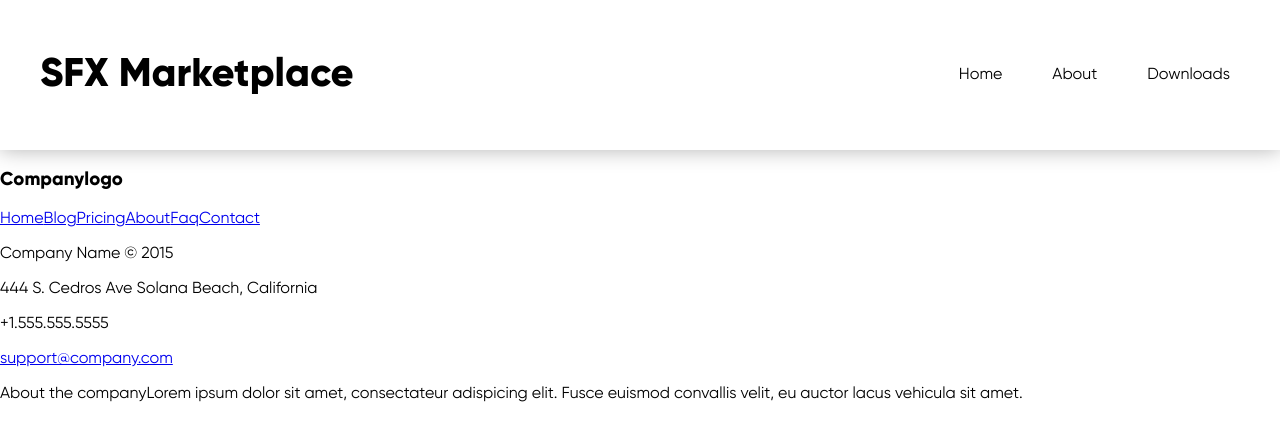
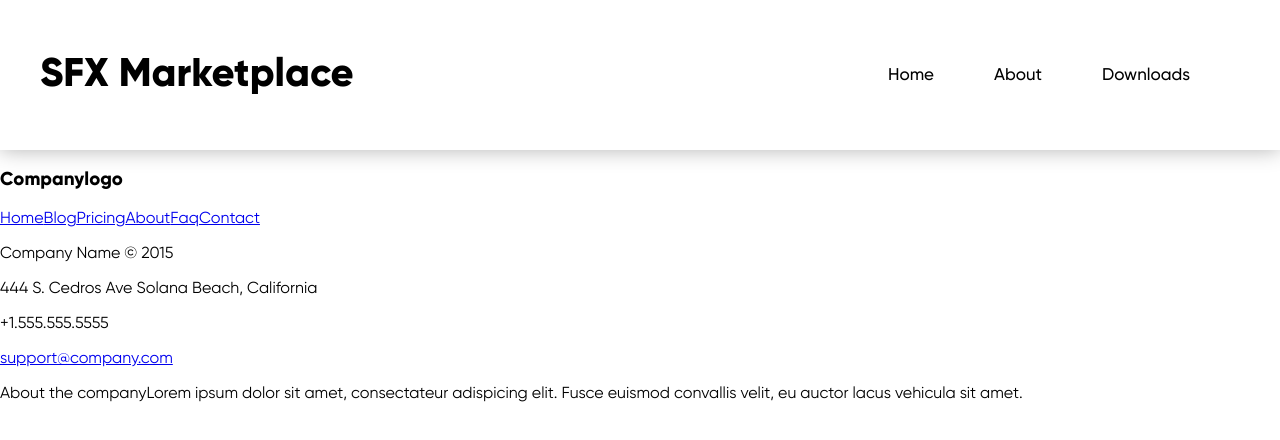
Before and after one commit to vishal-1230/SFXMarketplace, a React (Create React App) app in the folder client/: page / in a window 1280 px wide. Shown: the top 440 px of the page. Built offline with nearby package versions, Linux system fonts and the light colour scheme.

Commit message:
Navbar update 3

```diff
--- a/client/src/Footer.css
+++ b/client/src/Footer.css
@@ -1,3 +1,4 @@
+
 
 section {
   width: 100%;
--- a/client/src/Footer.js
+++ b/client/src/Footer.js
@@ -1,5 +1,6 @@
 import React from 'react'
 import "./Footer.css"
+
 function Footer() {
   return (
     <div>
--- a/client/src/Navbar.css
+++ b/client/src/Navbar.css
@@ -10,20 +10,24 @@
   justify-content: space-between;
   }
 
-  .main{
-    background: #eee;
-  }
 
-  .navbarHeading{
+
+.navbarHeading{
     margin-top: 0;
     margin-left: 40px;
     font-size: 40px;
     font-weight: 700;
-  }
+}
 
-  .navMenuItem{
+.navMenu{
+    margin-right: 30px;
+}
+
+.navMenuItem{
     list-style: none;
     width: fit-content;
     display: inline;
-    margin-right: 50px;
-  }
+    margin-right: 60px;
+    font-size: 17px;
+    font-weight: 500;
+}
```
